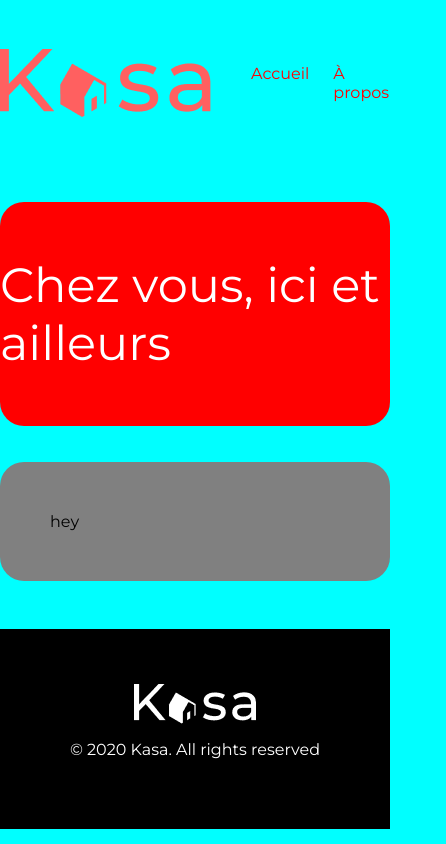
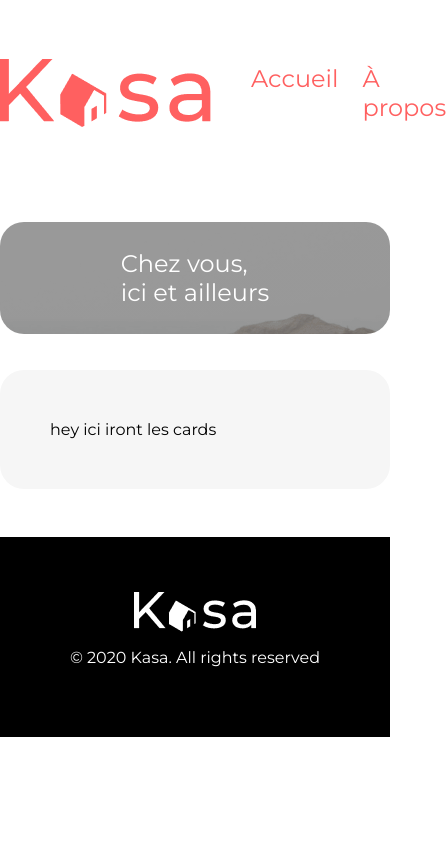
Before and after one commit to garpzy/kasa-app, a React (Create React App) app: page / in a window 390 px wide. Shown: the whole page, 446 px wide, since content can reach past the window. Built offline with nearby package versions, Linux system fonts and the light colour scheme.

Commit message:
banner mobile (pas fini)

```diff
--- a/src/components/Gallery.jsx
+++ b/src/components/Gallery.jsx
@@ -1,9 +1,15 @@
 import './gallery.scss'
+import logements from '../data/data.json'
+
+// un truc comme :
+//     forEach(logement){
+//         <Card />
+//     }
 
 function Gallery (){
     return(
         <div className='gallery'>
-            hey
+            hey ici iront les cards
         </div>
     )
 }
--- a/src/components/gallery.scss
+++ b/src/components/gallery.scss
@@ -1,5 +1,5 @@
 .gallery{
-    background-color: grey;
+    background-color: #F6F6F6;
     border-radius: 24px;
     padding: 50px;
     width: 100%;
--- a/src/components/header.scss
+++ b/src/components/header.scss
@@ -10,8 +10,9 @@
 
 li, li a {
     text-decoration: none;
-    color: red;
+    color: #FF6060;
     list-style-type: none;
+    font-size: 24px;
 }
 
 .menu{
--- a/src/index.scss
+++ b/src/index.scss
@@ -1,6 +1,9 @@
+
+
 *{
     box-sizing: border-box;
     font-family: 'Montserrat';
+    font-weight: 500;
 }
 
 #root{
@@ -12,15 +15,13 @@
 }
 
 body{
-    background-color: aqua;
     margin: 0;
     padding: 0;
     box-sizing: border-box;
-
 }
 
 .banner{
-    background-color: red;
+    // background-color: rgba($color: #000000, $alpha: 0.5);
     color: white;
     border-radius: 24px;
     height: 224px;
@@ -29,7 +30,21 @@ body{
     align-items: center;
     justify-content: center;
     width: 100%;
+    background-image: linear-gradient(rgba(0, 0, 0, 0.4), rgba(0, 0, 0, 0.4)), url("./assets/home_cover.png");
+}
 
+.mobile-break{
+    display: none;
+}
+
+@media (max-width: 600px) {
+    .banner{
+        font-size: 24px;
+        height: 112px;
+    }
+    .banner .mobile-break{
+    display: block;
+    }
 }
 
 .main{
--- a/src/pages/Home/Home.js
+++ b/src/pages/Home/Home.js
@@ -3,7 +3,7 @@ import Gallery from "../../components/Gallery"
 function Home(){
     return(
         <>
-            <div className="banner">Chez vous, ici et ailleurs</div>
+            <div className="banner">Chez vous, <br className="mobile-break"/>ici et ailleurs</div>
             <Gallery />
         </>
     )
```
